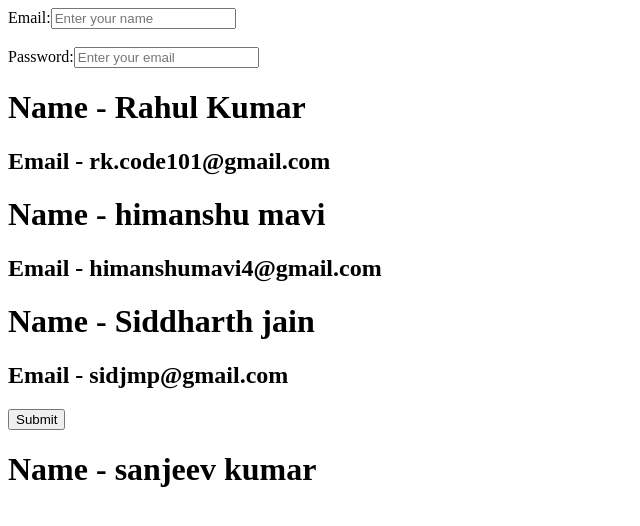
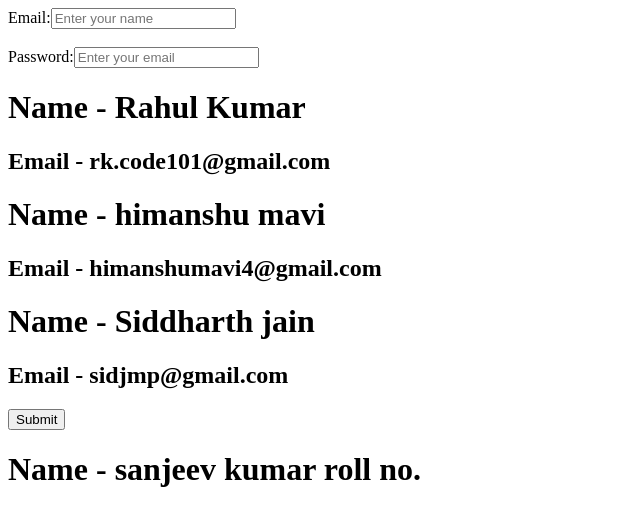
Before and after one commit to BPSah-50/richa-, a plain HTML site: page index.html in a window 1280 px wide. Shown: the whole page, without its empty margins (0-640 px from the left). Drawn offline with Linux system fonts and the light colour scheme.

Commit message:
Changes the roll number

```diff
--- a/index.html
+++ b/index.html
@@ -16,6 +16,6 @@ Password:<input type="password" placeholder="Enter your email">
 <input type="button" value="Submit">
 
 
-<h1>Name - sanjeev kumar</h1>
+<h1>Name - sanjeev kumar roll no.</h1>
 </body>
 </html>
```
